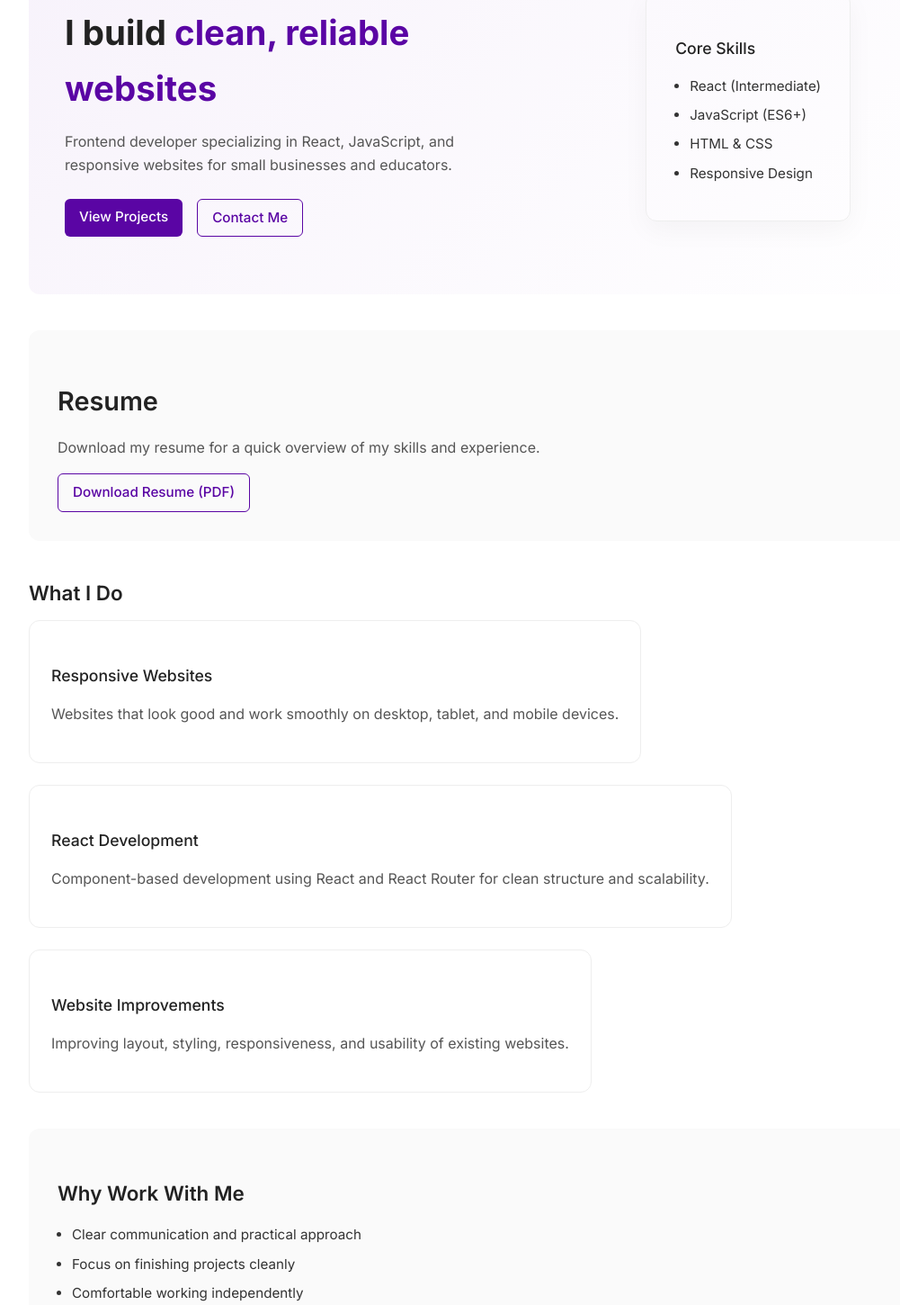
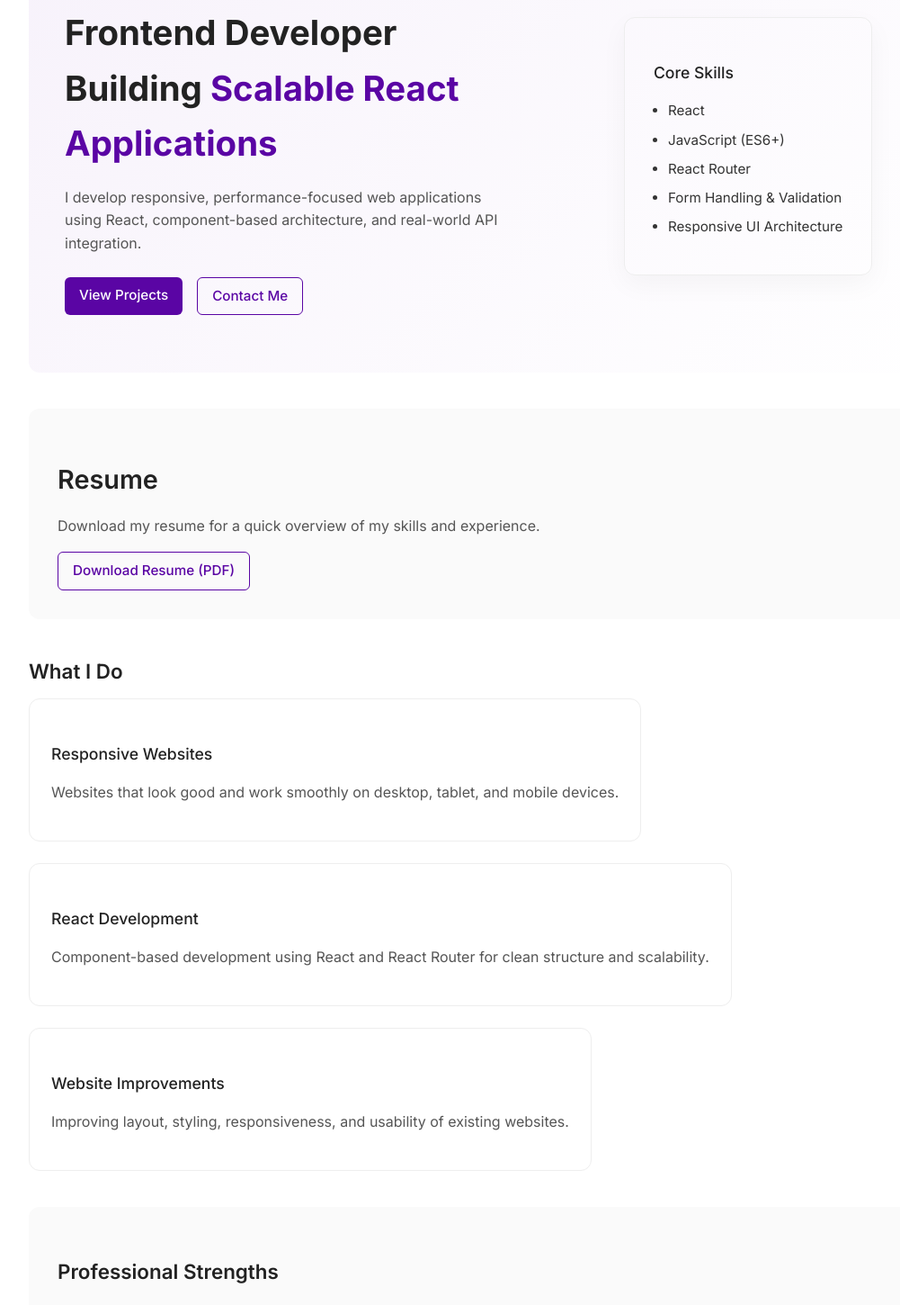
Before and after one commit to radhikaudacity/porfolio, a React (Vite) app: page / in a window 1280 px wide. Shown: the part 284-1734 px from the top of the page at 90% size, without its empty margins (82-1083 px from the left). Built offline with nearby package versions, Linux system fonts and the light colour scheme.

Commit message:
Updated project details.

```diff
--- a/src/data/projectDetails.js
+++ b/src/data/projectDetails.js
@@ -50,19 +50,21 @@ const projectDetails = [
     id: 2,
     title: 'Portfolio Website',
     description:
-      'A fully responsive personal portfolio built with React to showcase my projects, case studies, and frontend skills.',
+      'A fully responsive personal portfolio built with React to showcase projects through structured case studies while demonstrating scalable frontend architecture and real-world deployment practices.',
     image: portfolioImage,
     type: 'React',
     highlights: [
       'Clean, professional UI',
       'Responsive navigation',
       'Case-study driven project presentation',
+      'Conditional rendering (Thank You state)',
+      'Environment variable configuration',
     ],
     slug: 'portfolio',
     liveLink: 'https://portfolio-radhika-r.netlify.app/',
-    gitHubLink: '',
-    overview:
-      'A fully responsive personal portfolio designed to showcase React projects through structured, data-driven case studies.',
+    gitHubLink: 'https://github.com/radhikaudacity/porfolio',
+    description:
+      'A fully responsive personal portfolio built with React to showcase projects through structured, data-driven case studies while demonstrating scalable routing architecture and production deployment practices.',
 
     keyFeatures: [
       [
@@ -83,17 +85,25 @@ const projectDetails = [
       ],
       [
         'Semantic Markup',
-        'Implemented semantic HTML elements to improve accessibility and SEO.',
+        'Semantic HTML elements to improve accessibility and SEO.',
       ],
       [
         'Interactive UI',
         'Subtle hover states, spacing hierarchy, and visual rhythm to create a modern user experience.',
       ],
+      [
+        'Form Integration & Validation',
+        'Integrated Formspree for contact handling with client-side validation, error handling, and conditional success state rendering.',
+      ],
+      [
+        'Production Deployment',
+        'Configured environment variables and deployed via Netlify with optimized Vite production build for fast performance.',
+      ],
     ],
-    tech: ['React', 'React Router', 'CSS', 'Vite'],
+    tech: ['React', 'React Router', 'Vite', 'CSS', 'Formspree', 'Netlify'],
 
     outcome:
-      'Demonstrates scalable routing architecture, reusable components, and a data-driven case study system that allows seamless project expansion.',
+      'Demonstrates scalable component architecture, dynamic routing, API integration, and production-ready deployment in a real-world React application.',
   },
 
   {
--- a/src/pages/Home.jsx
+++ b/src/pages/Home.jsx
@@ -7,11 +7,12 @@ const Home = () => {
       <section className='hero'>
         <div className='hero-content'>
           <h1>
-            I build <span>clean, reliable websites</span>
+            Frontend Developer Building <span>Scalable React Applications</span>
           </h1>
+
           <p>
-            Frontend developer specializing in React, JavaScript, and responsive
-            websites for small businesses and educators.
+            I develop responsive, performance-focused web applications using
+            React, component-based architecture, and real-world API integration.
           </p>
 
           <div className='hero-actions'>
@@ -28,10 +29,11 @@ const Home = () => {
           <div className='skill-card'>
             <h4>Core Skills</h4>
             <ul>
-              <li>React (Intermediate)</li>
+              <li>React</li>
               <li>JavaScript (ES6+)</li>
-              <li>HTML & CSS</li>
-              <li>Responsive Design</li>
+              <li>React Router</li>
+              <li>Form Handling & Validation</li>
+              <li>Responsive UI Architecture</li>
             </ul>
           </div>
         </div>
@@ -82,18 +84,18 @@ const Home = () => {
       </section>
 
       <section className='why-me'>
-        <h3>Why Work With Me</h3>
+        <h3>Professional Strengths</h3>
 
         <ul>
-          <li>Clear communication and practical approach</li>
-          <li>Focus on finishing projects cleanly</li>
-          <li>Comfortable working independently</li>
-          <li>Open to remote and flexible work (around 6 hours/day)</li>
+          <li>Structured, scalable component architecture</li>
+          <li>Clean, readable code with logical project organization</li>
+          <li>Strong debugging and problem-solving approach</li>
+          <li>Experience with production deployment workflows</li>
         </ul>
       </section>
 
       <section className='cta'>
-        <h3>Let’s Build Something Simple and Effective</h3>
+        <h3>Let’s Build Modern, Scalable Frontend Solutions</h3>
         <p>
           If you’re looking for a reliable front-end developer for your website
           or ongoing updates, I’d be happy to discuss your requirements.
--- a/src/pages/Projects.jsx
+++ b/src/pages/Projects.jsx
@@ -35,13 +35,14 @@ const Projects = () => {
             </ul>
 
             <div className='project-links'>
-              <Link
-                to={project.liveLink}
+              <a
+                href={project.liveLink}
                 className='btn primary'
                 target='_blank'
+                rel='noopener noreferrer'
               >
                 Live Demo
-              </Link>
+              </a>
               <Link
                 to={`/case-study/${project.slug}`}
                 className='btn secondary'
@@ -49,9 +50,14 @@ const Projects = () => {
               >
                 Case Study
               </Link>
-              <Link to={project.gitHubLink} className='btn text'>
+              <a
+                href={project.gitHubLink}
+                className='btn text'
+                rel='noopener noreferrer'
+                target='_blank'
+              >
                 View Code
-              </Link>
+              </a>
             </div>
           </div>
         </section>
```
